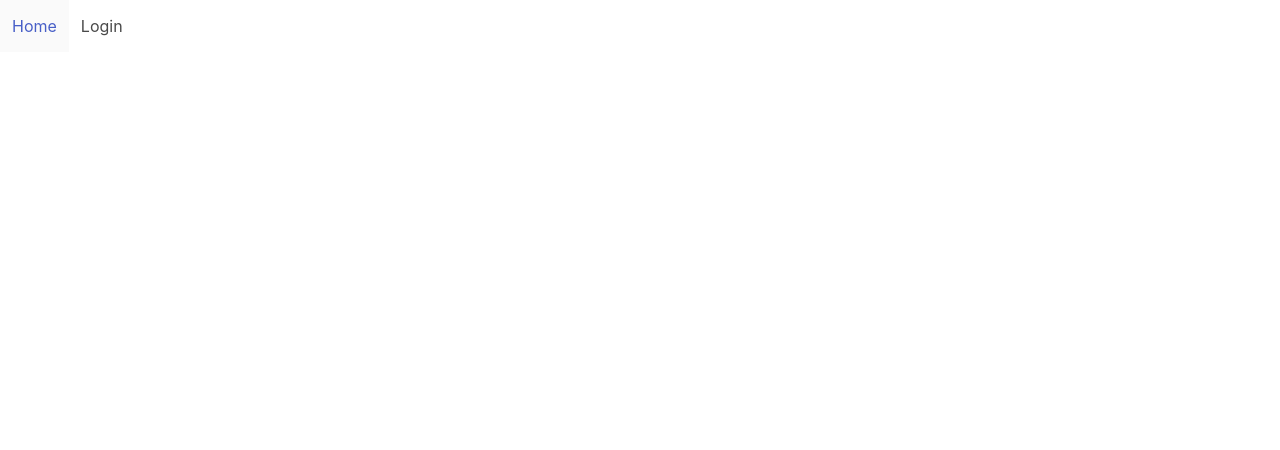
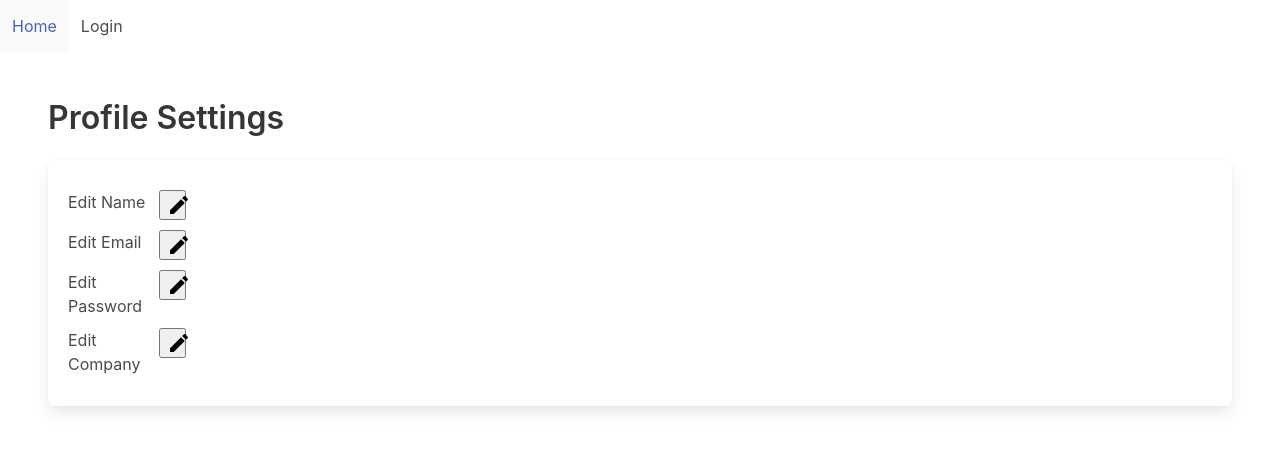
Before and after one commit to matt-k1998/job-board, a React (Create React App) app in the folder client/: page /profile in a window 1280 px wide. Before the commit this address had no page. Shown: the top 450 px of the page. Built offline with nearby package versions, Linux system fonts and the light colour scheme.

Commit message:
add edit job functionality and template for user settings

```diff
--- a/client/package.json
+++ b/client/package.json
@@ -8,6 +8,10 @@
   },
   "dependencies": {
     "@apollo/client": "^3.7.3",
+    "@emotion/react": "^11.10.5",
+    "@emotion/styled": "^11.10.5",
+    "@mui/icons-material": "^5.11.0",
+    "@mui/material": "^5.11.4",
     "bulma": "^0.9.4",
     "graphql": "^16.6.0",
     "jwt-decode": "^3.1.2",
--- a/client/src/App.js
+++ b/client/src/App.js
@@ -7,9 +7,11 @@ import CompanyDetail from './components/CompanyDetail';
 import LoginForm from './components/LoginForm';
 import JobBoard from './components/JobBoard';
 import JobDetail from './components/JobDetail';
-import JobForm from './components/JobForm';
+import CreateJobForm from './components/CreateJobForm';
+import EditJobForm from './components/EditJobForm';
 import NavBar from './components/NavBar';
 import { client } from './graphql/queries';
+import ProfileSettings from './components/ProfileSettings';
 
 function App() {
   const navigate = useNavigate();
@@ -37,13 +39,19 @@ function App() {
             element={<CompanyDetail />}
           />
           <Route path="/jobs/new"
-            element={<JobForm />}
+            element={<CreateJobForm />}
           />
           <Route path="/jobs/:jobId"
             element={<JobDetail />}
           />
+          <Route path="/jobs/:jobId/edit"
+            element={<EditJobForm />}
+          />
           <Route path="/login"
             element={<LoginForm onLogin={handleLogin} />}
+          />
+          <Route path="/profile"
+            element={<ProfileSettings />}
           />
         </Routes>
       </main>
--- a/client/src/components/JobForm.js
+++ b/client/src/components/CreateJobForm.js
@@ -2,7 +2,8 @@ import { useState } from 'react';
 import { useNavigate } from 'react-router';
 import { useCreateJob } from '../graphql/hooks';
 
-function JobForm() {
+function CreateJobForm() {
+
   const navigate = useNavigate();
   const [title, setTitle] = useState('');
   const [description, setDescription] = useState('');
@@ -17,13 +18,13 @@ function JobForm() {
   return (
     <div>
       <h1 className="title">
-        New Job
+        Add Job
       </h1>
       <div className="box">
         <form>
           <div className="field">
             <label className="label">
-              Title
+              Job Title
             </label>
             <div className="control">
               <input className="input" type="text" value={title}
@@ -33,7 +34,7 @@ function JobForm() {
           </div>
           <div className="field">
             <label className="label">
-              Description
+              Job Description
             </label>
             <div className="control">
               <textarea className="textarea" rows={10} value={description}
@@ -45,7 +46,7 @@ function JobForm() {
             <div className="control">
               <button className="button is-link" disabled={loading}
                 onClick={handleSubmit}>
-                Submit
+                Add Job
               </button>
             </div>
           </div>
@@ -55,4 +56,4 @@ function JobForm() {
   );
 }
 
-export default JobForm;
+export default CreateJobForm;
--- /dev/null
+++ b/client/src/components/EditJobForm.js
@@ -0,0 +1,60 @@
+import { useLocation } from 'react-router-dom';
+import { useUpdateJob } from '../graphql/hooks';
+import { useNavigate } from 'react-router';
+import { useState } from 'react';
+
+function EditJobForm() {
+    const navigate = useNavigate();
+    const { state } = useLocation();
+    const [title, setTitle] = useState(state.title);
+    const [description, setDescription] = useState(state.description);
+    const { updateJob, loading } = useUpdateJob();
+
+    const handleSubmit = async (event) => {
+        event.preventDefault();
+        const job = await updateJob(state.id, title, description);
+        navigate(`/jobs/${job.id}`);
+      };
+
+    return (
+        <div>
+          <h1 className="title">
+            Edit Job
+          </h1>
+          <div className="box">
+            <form>
+              <div className="field">
+                <label className="label">
+                  Job Title
+                </label>
+                <div className="control">
+                  <input className="input" type="text" defaultValue={state.title}
+                    onChange={(event) => setTitle(event.target.value)}
+                  />
+                </div>
+              </div>
+              <div className="field">
+                <label className="label">
+                  Job Description
+                </label>
+                <div className="control">
+                  <textarea className="textarea" rows={10} defaultValue={state.description}
+                    onChange={(event) => setDescription(event.target.value)}
+                  />
+                </div>
+              </div>
+              <div className="field">
+                <div className="control">
+                  <button className="button is-link" disabled={loading}
+                    onClick={handleSubmit}>
+                    Update Job
+                  </button>
+                </div>
+              </div>
+            </form>
+          </div>
+        </div>
+      );
+}
+
+export default EditJobForm;
--- a/client/src/components/JobDetail.js
+++ b/client/src/components/JobDetail.js
@@ -2,6 +2,7 @@ import { useParams, useNavigate } from 'react-router';
 import { Link } from 'react-router-dom';
 import { useJob } from '../graphql/hooks';
 import { deleteJob } from '../graphql/queries';
+import classes from './JobDetail.module.css'
 
 function JobDetail() {
   const navigate = useNavigate();
@@ -22,7 +23,9 @@ function JobDetail() {
     console.log('job with id: ', jobId, 'deleted');
     navigate(`/`)
   }
-  const editJobHandler = async (event) => {
+  const editJobHandler = (event) => {
+    event.preventDefault();
+    navigate(`/jobs/${jobId}/edit`, { state: job });
   }
   return (
     <div>
@@ -38,21 +41,13 @@ function JobDetail() {
         {job.description}
       </div>
       <div>
-      <button
-          style={{
-            background: "green",
-            color: "white",
-            margin: "5px",
-          }}
+        <button
+          className={classes.editButton}
           onClick={editJobHandler}>
           Edit Job
         </button>
         <button
-          style={{
-            background: "red",
-            color: "white",
-            margin: "5px",
-          }}
+          className={classes.deleteButton}
           onClick={deleteJobHandler}>
           Delete Job
         </button>
--- /dev/null
+++ b/client/src/components/JobDetail.module.css
@@ -0,0 +1,17 @@
+.editButton{
+    background: green;
+    color: white;
+    margin: 5px;
+    padding: 5px;
+    border: 5px;
+    cursor: pointer;
+}
+
+.deleteButton{
+    background: red;
+    color: white;
+    margin: 5px;
+    padding: 5px;
+    border: 5px;
+    cursor: pointer;
+}
--- a/client/src/components/NavBar.js
+++ b/client/src/components/NavBar.js
@@ -18,6 +18,9 @@ function NavBar({ loggedIn, onLogout }) {
             <Link className="navbar-item" to="/jobs/new">
               Post Job
             </Link>
+            <Link className="navbar-item" to="/profile">
+              Profile
+            </Link>
             {/* eslint-disable-next-line jsx-a11y/anchor-is-valid */}
             <a className="navbar-item" onClick={handleLogout}>
               Logout
--- /dev/null
+++ b/client/src/components/ProfileSettings.js
@@ -0,0 +1,59 @@
+import EditIcon from '@mui/icons-material/Edit';
+import classes from './ProfileSettings.module.css'
+
+function ProfileSettings() {
+    // function getInitialState() {
+    //     return (<a> press me </a>);
+    // }
+
+    function editItem() {
+        return (<div> one div </div>);
+    }
+
+    return (
+        <div>
+            <h1 className="title">
+                Profile Settings
+            </h1>
+            <div className="box">
+                <form>
+                    <div className={classes.field}>
+                        <label onClick={editItem} className={classes.label}>
+                            Edit Name
+                        </label>
+                        <button className={classes.control}>
+                            <EditIcon onClick={editItem}/>
+                        </button>
+                    </div>
+                    <div className={classes.field}>
+                        <label className={classes.label}>
+                            Edit Email
+                        </label>
+                        <button className={classes.control}>
+                            <EditIcon/>
+                        </button>
+                    </div>
+                    <div className={classes.field}>
+                        <label className={classes.label}>
+                            Edit Password
+                        </label>
+                        <button className={classes.control}>
+                            <EditIcon/>
+                        </button>
+                    </div>
+                    <div className={classes.field}>
+                        <label className={classes.label}>
+                            Edit Company
+                        </label>
+                        <button className={classes.control}>
+                            <EditIcon/>
+                        </button>
+                    </div>
+                </form>
+            </div>
+        </div>
+    );
+}
+
+
+export default ProfileSettings;
--- /dev/null
+++ b/client/src/components/ProfileSettings.module.css
@@ -0,0 +1,17 @@
+.field {
+    display: flex;
+    grid-template-columns: 1fr 1fr;
+    grid-gap: 5px;
+    width: 30%;
+    margin-top: 10px;
+    margin-bottom: 10px;
+}
+
+.control {
+    width: 8%;
+    height: 30px;
+}
+
+.label{
+    width: 25%;
+}
--- a/client/src/graphql/hooks.js
+++ b/client/src/graphql/hooks.js
@@ -1,6 +1,6 @@
 import { useMutation, useQuery } from "@apollo/client";
 import { getAccessToken } from "../auth";
-import { ALL_JOBS_QUERY, COMPANY_QUERY, CREATE_JOB_MUTATION, JOBS_PER_COMPANY_QUERY, JOB_QUERY, USER_QUERY } from "./queries";
+import { ALL_JOBS_QUERY, COMPANY_QUERY, CREATE_JOB_MUTATION, JOBS_PER_COMPANY_QUERY, JOB_QUERY, UPDATE_JOB_MUTATION, USER_QUERY } from "./queries";
 
 export function useJob(id) {
     const { data, loading, error } = useQuery(JOB_QUERY, {
@@ -16,6 +16,7 @@ export function useJob(id) {
 export function useJobsPerComany(userId) {
     const { data, loading, error } = useQuery(JOBS_PER_COMPANY_QUERY, {
         variables: { userId },
+        fetchPolicy: 'network-only',
         onError: (error) =>
             console.log(error)
     });
@@ -83,3 +84,27 @@ export function useCreateJob() {
         error: Boolean(error),
     }
 }
+
+export function useUpdateJob() {
+    const [mutate, { loading, error }] = useMutation(UPDATE_JOB_MUTATION);
+    return {
+        updateJob: async (id, title, description) => {
+            const { data: { job } } = await mutate({
+                variables: { input: { id, title, description } },
+                context: {
+                  headers: { 'Authorization': 'Bearer ' + getAccessToken() },
+                },
+                update: (cache, { data: { job } }) => {
+                  cache.writeQuery({
+                      query: JOB_QUERY,
+                      variables: { id: job.id },
+                      data: { job },
+                  });
+                },
+            });
+            return job;
+        },
+        loading,
+        error: Boolean(error),
+    }
+}
--- a/client/src/graphql/queries.js
+++ b/client/src/graphql/queries.js
@@ -38,6 +38,10 @@ export const JOBS_PER_COMPANY_QUERY = gql`
                 id
                 title
                 description
+                company {
+                    id
+                    name
+                }
             }
         }
     }
@@ -89,6 +93,15 @@ export const CREATE_JOB_MUTATION = gql`
     ${JOB_DETAIL_FRAGMENT}
 `;
 
+export const UPDATE_JOB_MUTATION = gql`
+    mutation UpdateJobMutation($input: UpdateJobInput!){
+        job: updateJob(input: $input) {
+            ...JobDetail
+        }
+    }
+    ${JOB_DETAIL_FRAGMENT}
+`;
+
 export const DELETE_JOB_MUTATION = gql`
     mutation DeleteJobMutation($id: ID!){
         deleteJob(id: $id) {
```
Also changed, not shown: 2 other files (tests, documents, lock files or other folders).
